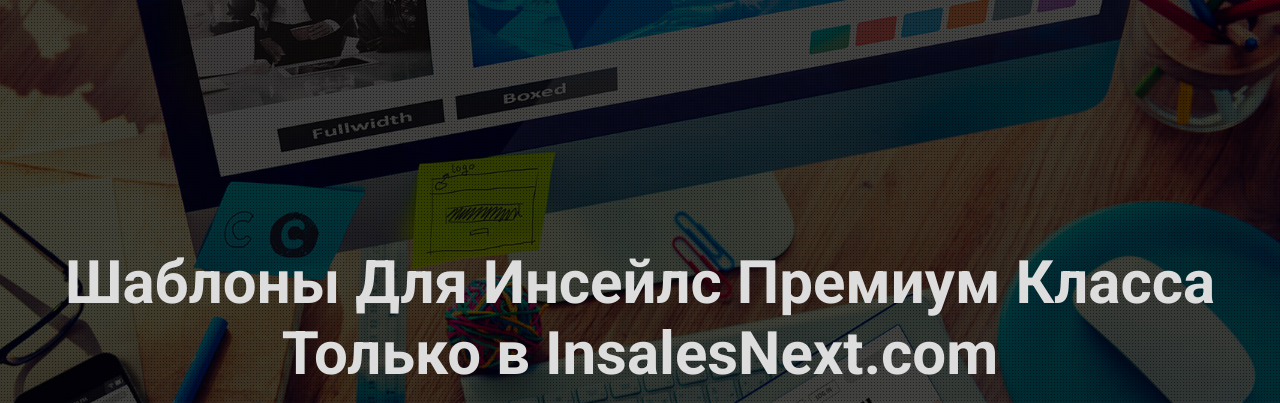
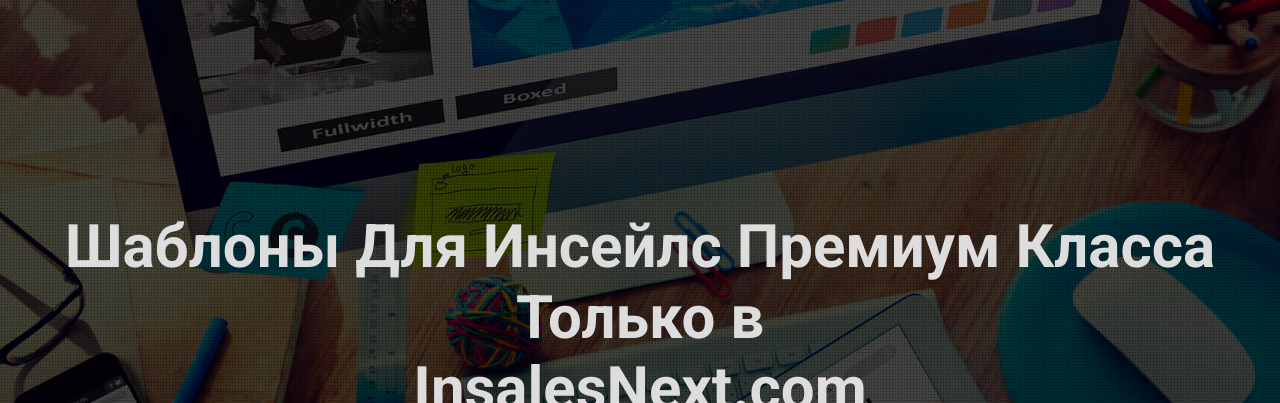
Before and after one commit to InsalesNext/insalesnext.github.io, a plain HTML site: page index.html in a window 1280 px wide. Shown: the top 403 px of the page. Drawn offline with Linux system fonts and the light colour scheme.

Commit message:
small fix

```diff
--- a/index.html
+++ b/index.html
@@ -94,7 +94,7 @@
 <body>
 	<div class="b-site-wrap">
 		<div class="b-inner">
-			<h1>Шаблоны Для Инсейлс Премиум Класса  Только в InsalesNext.com</h1>
+			<h1>Шаблоны Для Инсейлс Премиум Класса  Только в <br> InsalesNext.com</h1>
 			<h2>Самая Большая Коллекция Шаблонов Для Инсейлс</h2>
 			<div class="b-coming-soonn">
 				<div class="b-coming-soonn__text">Скоро Открытие...</div>
```
Also changed, not shown: 2 other files.
